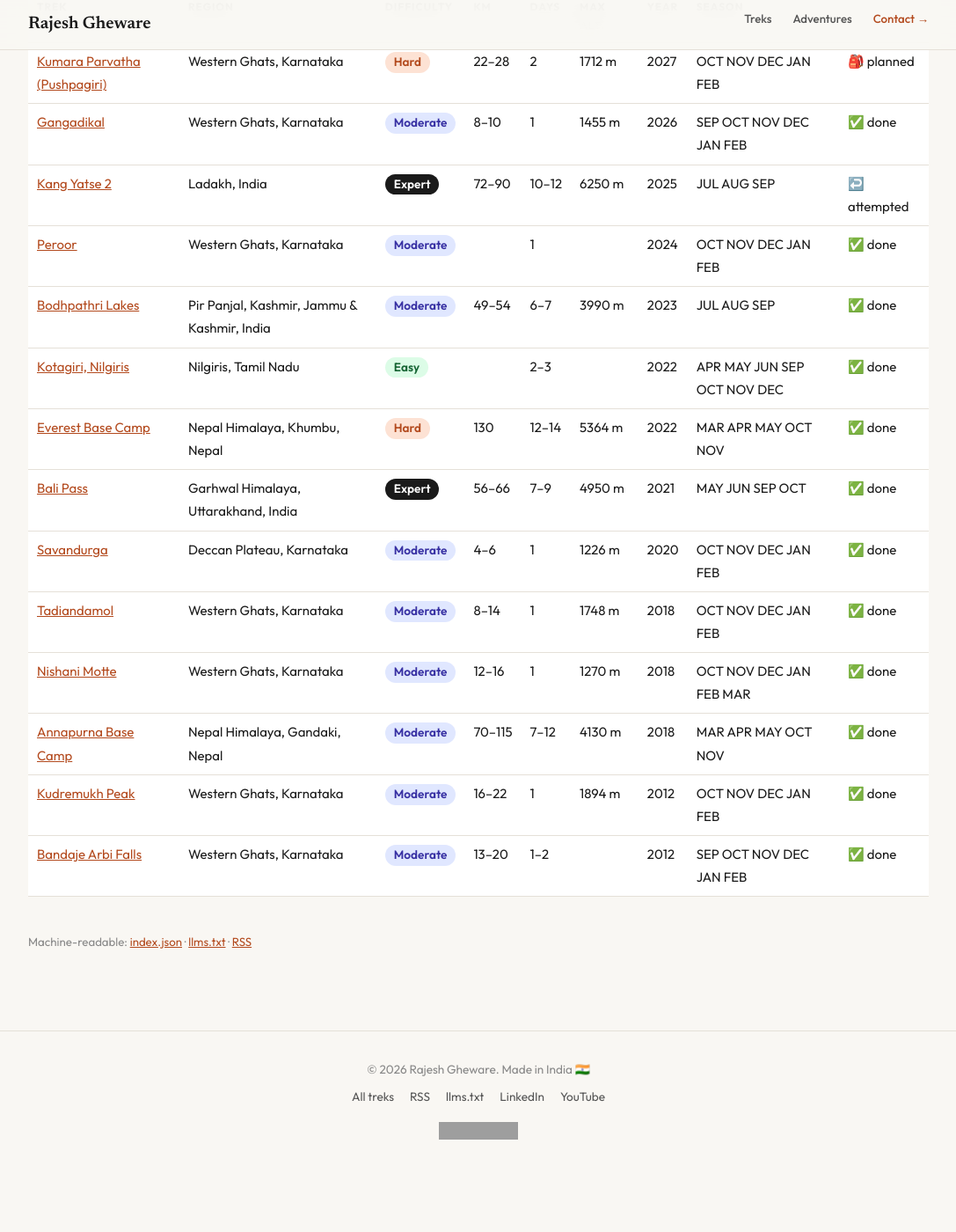
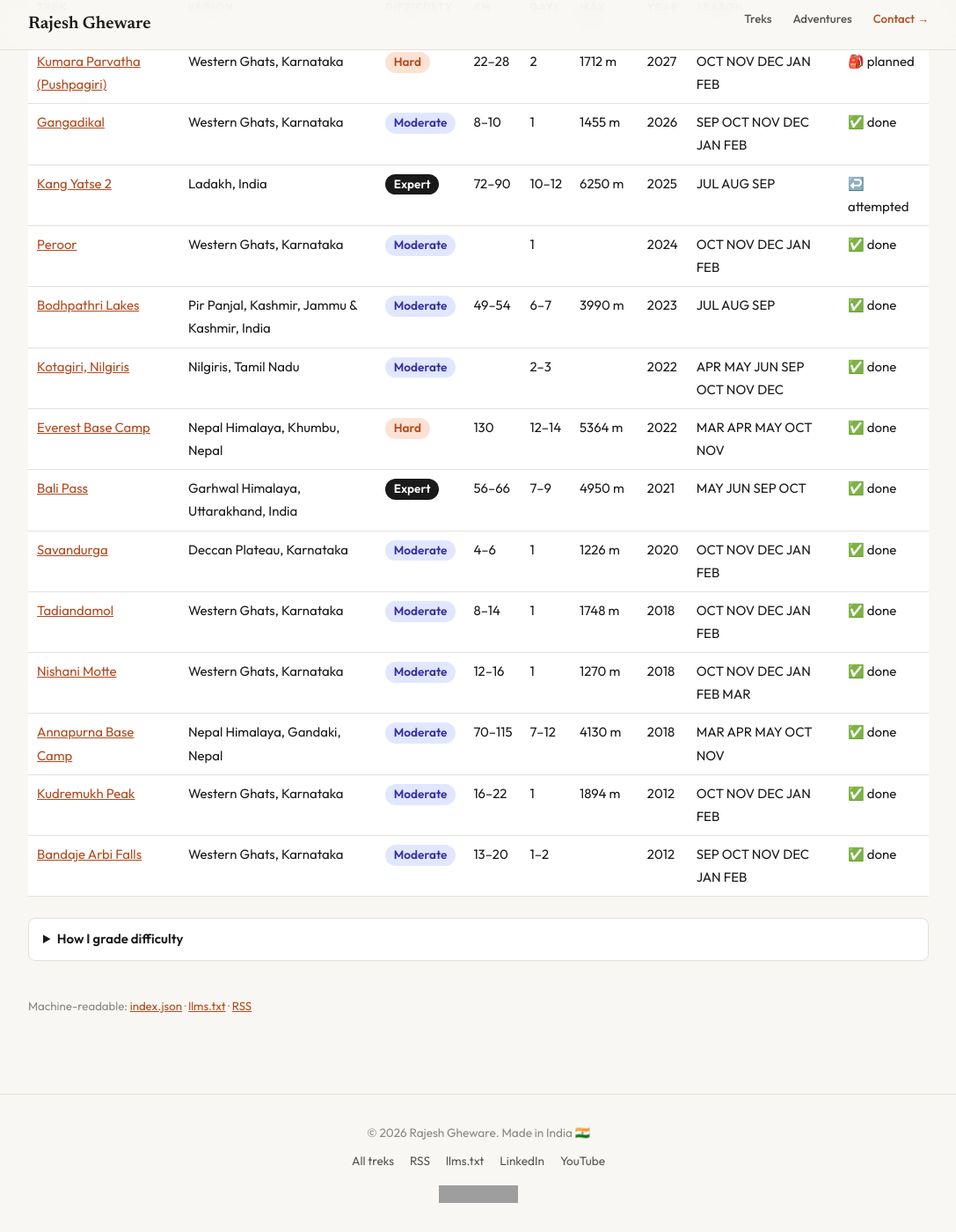
Before and after one commit to rajeshgheware/rajeshgheware.github.io, a Jekyll site: the page built from docs/treks/index.html, in a window 1280 px wide and 1400 px high, scrolled down 371 px. Shown: the whole window at 88% size, without its empty margins (96-1183 px from the left). Built offline with Jekyll 4.4.1, drawn with Linux system fonts in a browser that asks for light colours; before the commit the page ends 1699 px from its top, so only the background shows below that; grey boxes are pictures that could not be loaded.

Commit message:
treks: publish difficulty scale; regrade Kotagiri easy -> moderate
Scale lives in docs/_data/difficulty.yml and is shown on /treks/ (collapsible legend),
in index.json (difficulty_scale) and llms.txt. Ranges in published ratings grade up.

Co-Authored-By: Claude Opus 5.5 <noreply@anthropic.com>

```diff
--- a/docs/assets/treks.css
+++ b/docs/assets/treks.css
@@ -65,6 +65,10 @@ th { font-size: .7rem; text-transform: uppercase; letter-spacing: .08em; color:
 .alt-formats { margin-top: 40px; font-size: .78rem; color: var(--ink-muted); }
 
 /* hub */
+.scale { margin-top: 24px; background: var(--white); border: 1px solid var(--ruled); border-radius: 8px; padding: 10px 16px; font-size: .88rem; }
+.scale summary { cursor: pointer; font-weight: 600; }
+.scale dl div { display: grid; grid-template-columns: 110px 1fr; gap: 12px; padding: 6px 0; border-bottom: 1px solid var(--ruled); }
+.scale p { margin: 10px 0 0; color: var(--ink-soft); }
 .wrap:has(.hub) { max-width: 1080px; }
 .filters { display: flex; gap: 16px; flex-wrap: wrap; margin: 24px 0; }
 .filters label { font-size: .75rem; text-transform: uppercase; letter-spacing: .08em; color: var(--ink-muted); display: flex; flex-direction: column; gap: 4px; }
--- a/docs/llms.txt
+++ b/docs/llms.txt
@@ -11,5 +11,7 @@ layout: null
 ## Treks
 
 Trek guides with the same structured facts on every page (distance, difficulty, season, permits, transport from Bengaluru). All data as JSON: [treks/index.json]({{ site.url }}/treks/index.json). Index: [treks]({{ site.url }}/treks/).
+
+Difficulty scale: {% for d in site.data.difficulty %}{{ d.level }}: {{ d.meaning }}{% unless forloop.last %} {% endunless %}{% endfor %} Where published ratings give a range, the higher grade is used.
 {% assign treks = site.treks | sort: "trek_year" | reverse %}{% for t in treks %}
 - [{{ t.title }}]({{ t.url | absolute_url }}): {{ t.difficulty }}{% if t.distance_km %}, {% include range.html v=t.distance_km %} km{% endif %}{% if t.max_altitude_m %}, {{ t.max_altitude_m }} m{% endif %}, best {{ t.best_season | join: "/" }}. {% if t.status == "planned" %}Pre-trek research (planned {{ t.planned_for }}).{% elsif t.summited == false %}Attempted {{ t.date_done }}, did not summit.{% else %}Trekked {{ t.date_done }}.{% endif %} Last verified {{ t.last_verified | date: "%Y-%m-%d" }}.{% endfor %}
--- a/docs/treks/index.html
+++ b/docs/treks/index.html
@@ -51,6 +51,14 @@ description: Trek guides by Rajesh Gheware, starting with the Western Ghats. Eac
         </tbody>
     </table>
     <p class="empty" hidden>No treks match these filters.</p>
+
+    <details class="scale">
+        <summary>How I grade difficulty</summary>
+        <dl>
+        {% for d in site.data.difficulty %}<div><dt><span class="diff diff-{{ d.level }}">{{ d.level }}</span></dt><dd>{{ d.meaning }}</dd></div>
+        {% endfor %}</dl>
+        <p>Where published ratings give a range (for example "easy to moderate"), I use the higher grade.</p>
+    </details>
     <p class="alt-formats">Machine-readable: <a href="/treks/index.json">index.json</a> · <a href="/llms.txt">llms.txt</a> · <a href="/treks/feed.xml">RSS</a></p>
 </section>
 
--- a/docs/treks/index.json
+++ b/docs/treks/index.json
@@ -7,6 +7,7 @@ layout: null
   "home_page_url": "{{ site.url }}/treks/",
   "updated": {{ site.time | date_to_xmlschema | jsonify }},
   "note": "Facts are pre-trek research unless status is 'done'. Fees and rules change; check last_verified and the official portal.",
+  "difficulty_scale": {{ site.data.difficulty | jsonify }},
   "treks": [
   {%- for t in treks %}
     {
```
Also changed, not shown: docs/_data/difficulty.yml (added, +10 -0 lines), docs/_treks/kotagiri.md (+1 -1 lines).
